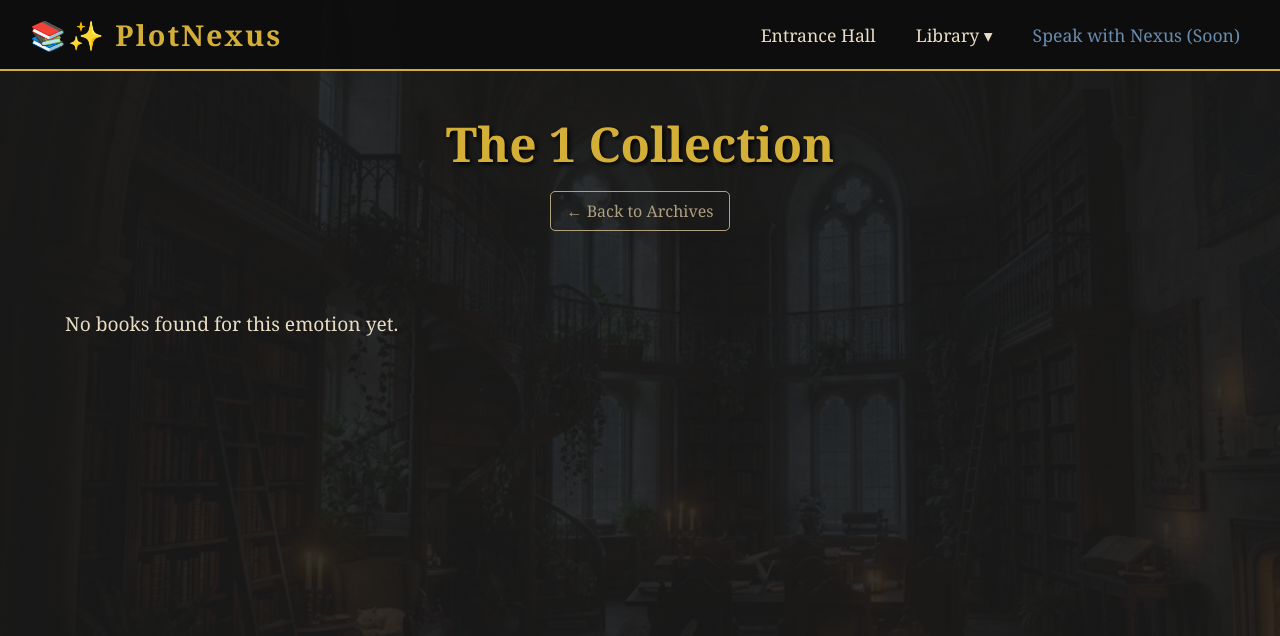
After one commit to Alfredtxt/plot-nexus, a Flask app: page /biblioteca/1 in a window 1280 px wide. The commit adds this page. Shown: the top 636 px of the page. Run offline with Flask 3, Linux system fonts and the light colour scheme.

Commit message:
create a raw architecture of the web app
Created a basic architecture for the web app, which allows users to browse a large catalog of books categorized by emotional themes

```diff
--- a/main.py
+++ b/main.py
@@ -6,31 +6,64 @@ app = Flask(__name__)
 
 @app.route('/')
 def home():
-    """Route for the home page. Reads the catalog and sends it to the HTML template."""
+    """Route for the cozy, magical Home Page (Entrance Hall)."""
+    return render_template('index.html')
+
+@app.route('/biblioteca')
+def biblioteca():
+    """Route for the Catalog Page, displaying the 10 emotional sections."""
+    # We define the 10 main emotional sections
+    emotions = [
+        {'name': 'Romance', 'desc': 'Stories of love, passion, and deep connections'},
+        {'name': 'Suspense', 'desc': 'Thrilling tales that keep you on the edge of your seat'},
+        {'name': 'Wonder', 'desc': 'Magic, fantasy, and impossible worlds'},
+        {'name': 'Humor', 'desc': 'Lighthearted, witty, and funny adventures'},
+        {'name': 'Dark', 'desc': 'Explore the shadows, the macabre, and the unknown'},
+        {'name': 'Awe', 'desc': 'Mind-bending sci-fi and visions of the future'},
+        {'name': 'Heartwarming', 'desc': 'Feel-good stories of family, hope, and friendship'},
+        {'name': 'Intrigue', 'desc': 'Mysteries, hidden secrets, and complex puzzles'},
+        {'name': 'Melancholy', 'desc': 'Reflective, tear-jerking, and poetic journeys'},
+        {'name': 'Reflective', 'desc': 'Deep thoughts, philosophy, and inner growth'}
+    ]
+    return render_template('biblioteca.html', emotions=emotions)
+
+@app.route('/biblioteca/<emotion_name>')
+def emotion_section(emotion_name):
+    """Dynamic route that loads hundreds of books for a specific emotion."""
     file_path = 'data/catalogo_arricchito.csv'
-    books_list = []
+    books_in_emotion = []
 
     try:
-        # Open our emotionally tagged database
         with open(file_path, mode='r', encoding='utf-8') as file:
             reader = csv.DictReader(file)
 
-            # We'll extract only the first 21 books for the homepage grid
-            # (to keep the page fast and beautiful)
+            # We load up to 300 books for this specific emotion
             count = 0
             for book in reader:
-                if count >= 21:
-                    break
-                books_list.append(book)
-                count += 1
+                # Extract the tags string
+                tags_string = book.get('emotion_tags', 'Reflective')
+
+                # Clean and split the tags into a list
+                tags = [tag.strip() for tag in tags_string.split(',') if tag.strip()]
+
+                # If the requested emotion is in the book's tags, add it to our list
+                if emotion_name in tags:
+                    books_in_emotion.append(book)
+                    count += 1
+                    if count >= 300: # Safety limit for the browser
+                        break
 
     except FileNotFoundError:
         print(f"Error: Could not find '{file_path}'.")
 
-    # Render the index.html template, passing the books data to it
-    return render_template('index.html', books=books_list)
+    return render_template('emotion_books.html', books=books_in_emotion, emotion=emotion_name)
+
+@app.route('/nexus')
+def nexus():
+    """Route for the Nexus AI chat interface."""
+    return render_template('nexus.html')
 
 if __name__ == '__main__':
     # Start the local web server with debug mode enabled
-    print("--- PlotNexus Web Server Starting ---")
+    print("--- PlotNexus Magical Server Starting ---")
     app.run(debug=True)
--- /dev/null
+++ b/templates/emotion_books.html
@@ -0,0 +1,68 @@
+<!DOCTYPE html>
+<html lang="en">
+<head>
+    <meta charset="UTF-8">
+    <meta name="viewport" content="width=device-width, initial-scale=1.0">
+    <title>{{ emotion }} Collection - PlotNexus</title>
+    <style>
+        body { font-family: 'Georgia', serif; background-color: #1a1a1a; background-image: linear-gradient(rgba(26, 26, 26, 0.9), rgba(26, 26, 26, 0.9)), url('/static/library_bg.jpg'); background-size: cover; background-attachment: fixed; color: #e8dcc4; margin: 0; padding: 0; }
+        nav { background-color: rgba(13, 13, 13, 0.9); padding: 15px 30px; border-bottom: 2px solid #d4af37; display: flex; justify-content: space-between; align-items: center; }
+        .logo { font-size: 1.8em; font-weight: bold; color: #d4af37; text-decoration: none; letter-spacing: 2px; }
+        .nav-links { list-style: none; margin: 0; padding: 0; display: flex; }
+        .nav-links li { position: relative; margin-left: 20px; }
+        .nav-links a { color: #e8dcc4; text-decoration: none; font-size: 1.1em; padding: 10px; transition: color 0.3s; }
+        .nav-links a:hover { color: #d4af37; }
+        .dropdown-content { display: none; position: absolute; background-color: #0d0d0d; min-width: 200px; box-shadow: 0px 8px 16px 0px rgba(0,0,0,0.5); z-index: 1; top: 100%; left: 0; border: 1px solid #d4af37; border-top: none; }
+        .dropdown-content a { color: #e8dcc4; padding: 12px 16px; text-decoration: none; display: block; }
+        .dropdown-content a:hover { background-color: #1a1a1a; color: #d4af37; }
+        .dropdown:hover .dropdown-content { display: block; }
+
+        .library-header { text-align: center; padding: 40px 20px 20px 20px; color: #d4af37; }
+        .library-header h1 { font-size: 3em; margin: 0; text-shadow: 2px 2px 4px #000; }
+
+        .back-btn { display: inline-block; margin-top: 15px; color: #b0a080; text-decoration: none; border: 1px solid #b0a080; padding: 8px 15px; border-radius: 5px; transition: all 0.3s; }
+        .back-btn:hover { color: #d4af37; border-color: #d4af37; }
+
+        .book-grid { display: grid; grid-template-columns: repeat(auto-fill, minmax(320px, 1fr)); gap: 25px; padding: 40px; }
+        .book-card { background: #f4e8d0; color: #222; padding: 25px; border-radius: 8px; box-shadow: 0 4px 15px rgba(0,0,0,0.6); border: 2px solid #c2a77a; transition: transform 0.3s ease; }
+        .book-card:hover { transform: translateY(-5px); border-color: #d4af37; }
+        .book-title { font-size: 1.4em; font-weight: bold; color: #5a1818; margin-bottom: 5px; }
+        .book-author { font-style: italic; color: #555; margin-bottom: 15px; font-size: 0.95em; }
+        .book-tags { background-color: #1a1a1a; color: #d4af37; padding: 5px 12px; border-radius: 15px; font-size: 0.8em; display: inline-block; border: 1px solid #d4af37; margin-bottom: 10px; }
+        .book-plot { font-size: 0.9em; line-height: 1.5; color: #2e2e2e; }
+    </style>
+</head>
+<body>
+    <nav>
+        <a href="/" class="logo">📚✨ PlotNexus</a>
+        <ul class="nav-links">
+            <li><a href="/">Entrance Hall</a></li>
+            <li class="dropdown">
+                <a href="#">Library ▾</a>
+                <div class="dropdown-content">
+                    <a href="/biblioteca">The Archives (Catalog)</a>
+                </div>
+            </li>
+            <li><a href="/nexus" style="color: #6a8caf;">Speak with Nexus (Soon)</a></li>
+        </ul>
+    </nav>
+
+    <div class="library-header">
+        <h1>The {{ emotion }} Collection</h1>
+        <a href="/biblioteca" class="back-btn">← Back to Archives</a>
+    </div>
+
+    <div class="book-grid">
+        {% for book in books %}
+        <div class="book-card">
+            <div class="book-title">{{ book.title }}</div>
+            <div class="book-author">By {{ book.author }}</div>
+            <div class="book-tags">{{ book.emotion_tags }}</div>
+            <div class="book-plot">{{ book.description[:180] }}...</div>
+        </div>
+        {% else %}
+        <p style="color: #e8dcc4; text-align: center; width: 100%; font-size: 1.2em;">No books found for this emotion yet.</p>
+        {% endfor %}
+    </div>
+</body>
+</html>
```
Also changed, not shown: templates/biblioteca.html (added, +92 -0 lines), templates/index.html (+88 -26 lines), static/library_bg.jpg (added).
